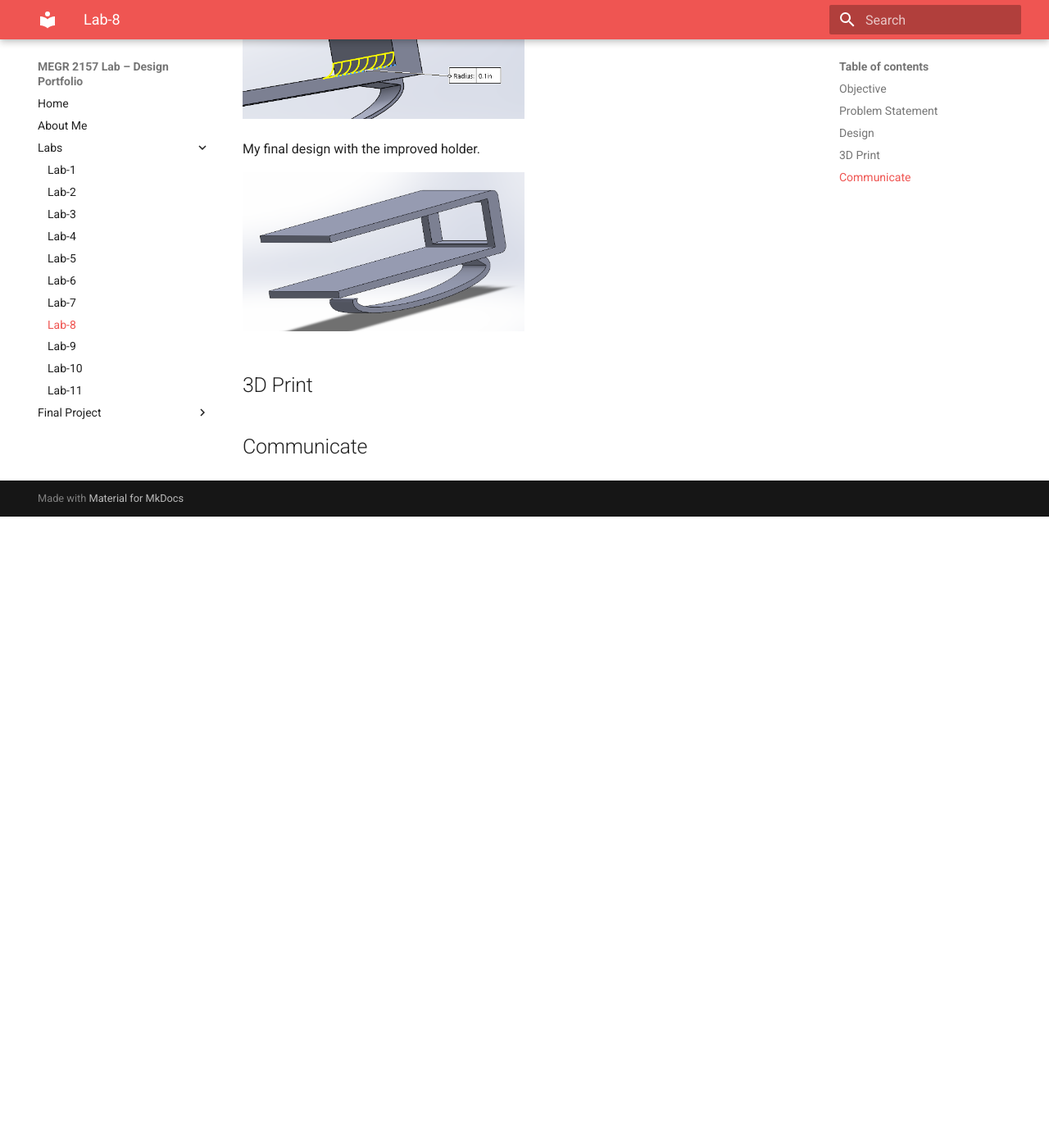
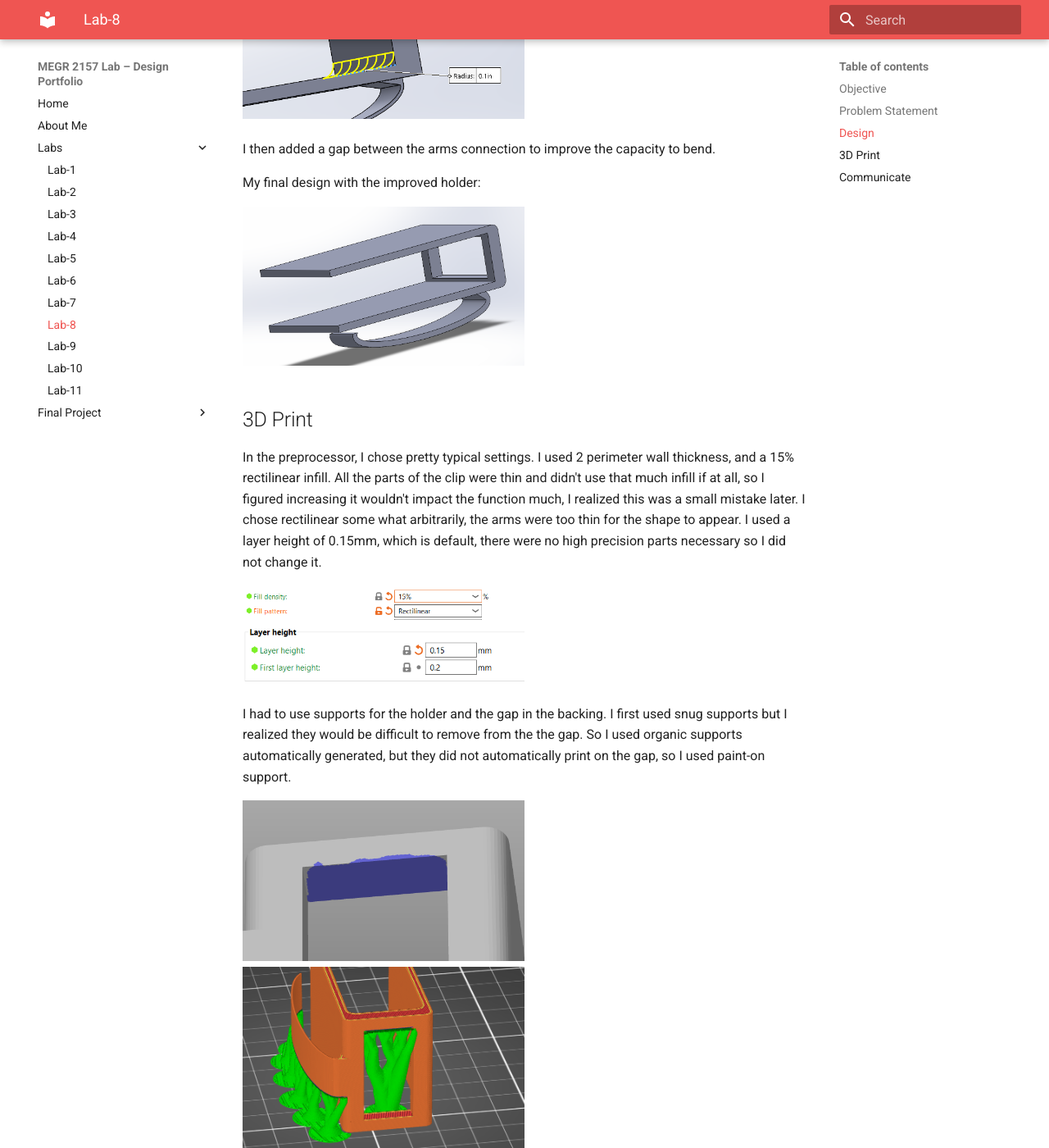
Before and after one commit to jwelch37/Jack-Welch-Portfolio, an MkDocs documentation site: the page built from docs/Labs/L08/index.md, in a window 1280 px wide and 1400 px high, scrolled down 3311 px. Shown: the whole window at 82% size. Built offline with MkDocs 1.6.1 and Material for MkDocs 9.7.7, drawn with Linux system fonts in a browser that asks for light colours; before the commit the page ends 3941 px from its top, so only the background shows below that; some of the changed text lies outside the part shown.

Commit message:
Clarify design process and 3D printing details
Updated text to clarify the design process and adjustments made to the glasses holder. Added details about 3D printing settings and support usage.

```diff
--- a/docs/Labs/L08/index.md
+++ b/docs/Labs/L08/index.md
@@ -19,7 +19,7 @@ The clip was to be a little over an inch in height in total, with the arms being
 
 <img src="model_initial.png" width="50%" alt="Description">
 
-I then added the extension for the glasses, I made the width of the extension slightly smaller than the width of the bridge of my glasses. I did not want the holder to bend or interfere with the nose cushions on my glasses.
+I then added the extension for the holder of the glasses, I made the width of the extension slightly smaller than the width of the bridge of my glasses. I did not want the holder to bend or interfere with the nose cushions on my glasses.
 
 I made the curved extension out of an oval which I then cut in half and added extra material at the support. I chose this shape to prevent the glasses from sliding out while the car was moving but wasn't difficult to slip the glasses in.
 
@@ -35,11 +35,41 @@ I also added fillets at the end of the holder to avoid any snag on the glasses.
 
 <img src="fillet1.png" width="50%" alt="Description"> <img src="fillet2.png" width="50%" alt="Description"> <img src="fillet3.png" width="50%" alt="Description">
 
-My final design with the improved holder.
+I then added a gap between the arms connection to improve the capacity to bend.
+
+My final design with the improved holder:
 
 <img src="final_design.png" width="50%" alt="Description">
 
 ## 3D Print
+
+In the preprocessor, I chose pretty typical settings. I used 2 perimeter wall thickness, and a 15% rectilinear infill. All the parts of the clip were thin and didn't use that much infill if at all, so I figured increasing it wouldn't impact the function much, I realized this was a small mistake later. I chose rectilinear some what arbitrarily, the arms were too thin for the shape to appear. I used a layer height of 0.15mm, which is default, there were no high precision parts necessary so I did not change it.
+
+<img src="infill.png" width="50%" alt="Description">
+<img src="layer_height.png" width="50%" alt="Description">
+
+
+I had to use supports for the holder and the gap in the backing. I first used snug supports but I realized they would be difficult to remove from the the gap. So I used organic supports automatically generated, but they did not automatically print on the gap, so I used paint-on support.
+
+
+<img src="paint_support.png" width="50%" alt="Description">
+<img src="support.png" width="50%" alt="Description">
+
+I used small wire snips to remove the supports.
+
+For the layout of the build orientation, I placed it on its side, this was to increase strength over printing it on the back. It would've been stronger if I printed it on the side opposite the holder, but this would've required a lot of supports, which would've been harder to remove and decrease the surface finish.
+
+The build volume:
+
+<img src="paint_support.png" width="50%" alt="Description">
+
+Video of print:
+
+https://drive.google.com/file/d/197EQusEHATLIltqjYXXcsOxL7xkJv0MU/view?usp=sharing
+
+The print in action:
+
+
 
 
 
```
